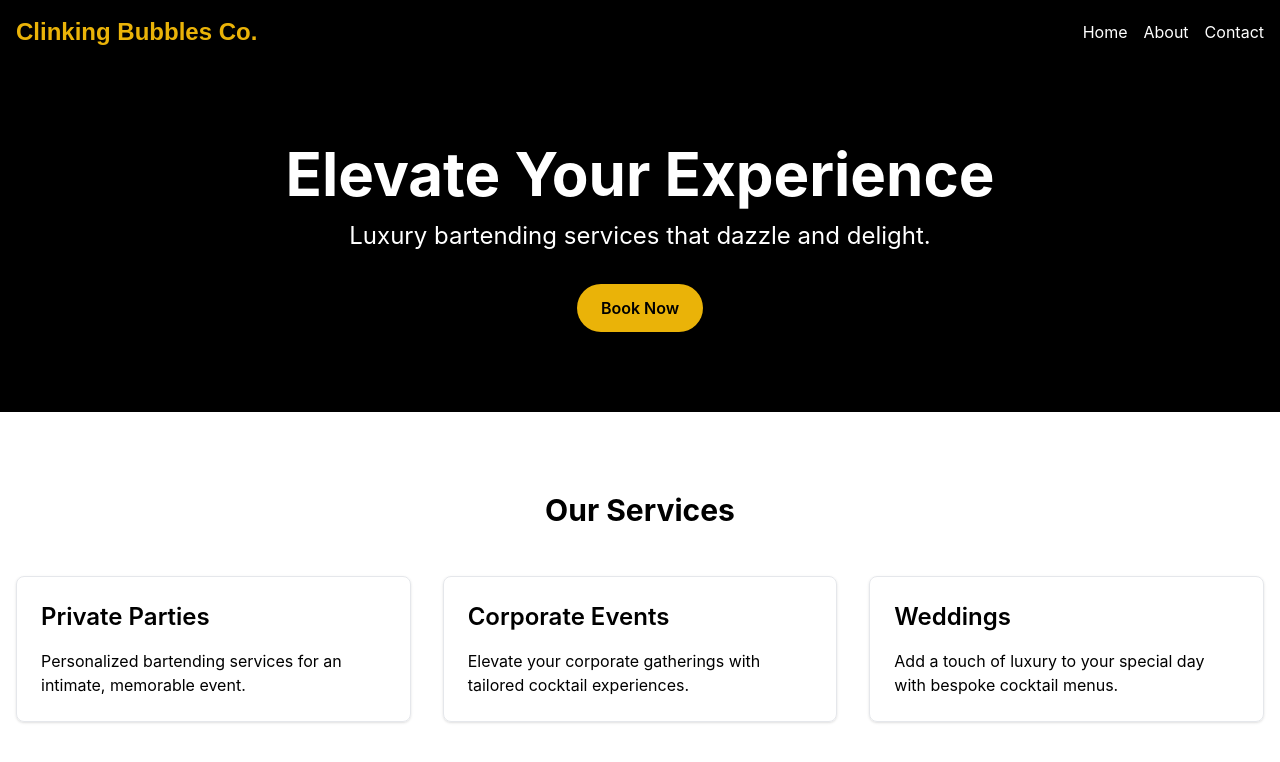
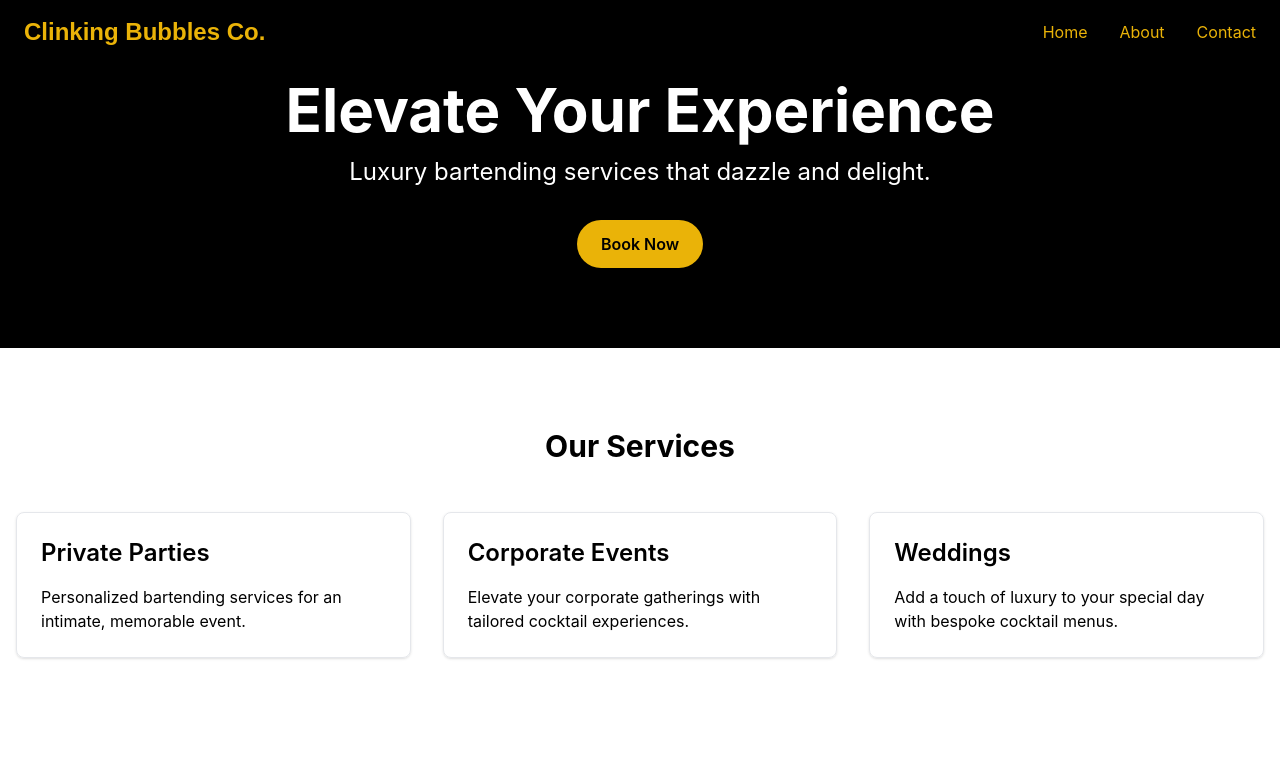
Before and after one commit to fctico11/clinkingbubbles, a React (Create React App) app: page / in a window 1280 px wide. Shown: the top 762 px of the page. Built offline with nearby package versions, Linux system fonts and the light colour scheme; a web font is replaced by a local one.

Commit message:
updates to navbar font and menu

```diff
--- a/package.json
+++ b/package.json
@@ -10,6 +10,7 @@
     "axios": "^1.8.3",
     "react": "^19.0.0",
     "react-dom": "^19.0.0",
+    "react-icons": "^5.5.0",
     "react-router-dom": "^7.3.0",
     "react-scripts": "5.0.1",
     "web-vitals": "^2.1.4",
--- a/src/components/Navbar.js
+++ b/src/components/Navbar.js
@@ -1,19 +1,84 @@
-// src/components/Navbar.js
-import React from "react";
+import React, { useState, useEffect } from "react";
 import { Link } from "react-router-dom";
+import { FiMenu, FiX } from "react-icons/fi"; // Import icons
 import "./Navbar.css";
 
 const Navbar = () => {
+  const [isOpen, setIsOpen] = useState(false);
+  const [isScrolled, setIsScrolled] = useState(false);
+
+  // Toggle mobile menu
+  const toggleMenu = () => {
+    setIsOpen(!isOpen);
+  };
+
+  // Detect scroll and change navbar background
+  useEffect(() => {
+    const handleScroll = () => {
+      setIsScrolled(window.scrollY > 50);
+    };
+
+    window.addEventListener("scroll", handleScroll);
+    return () => window.removeEventListener("scroll", handleScroll);
+  }, []);
+
   return (
-    <nav className="bg-black text-white p-4 flex justify-between items-center">
+    <nav
+      className={`fixed top-0 left-0 w-full flex justify-between items-center px-6 py-4 transition-all duration-300 z-50 ${
+        isScrolled ? "bg-black shadow-lg" : "bg-transparent"
+      }`}
+    >
+      {/* Logo */}
       <div className="text-2xl font-bold text-yellow-500 clinking-font">
         Clinking Bubbles Co.
       </div>
-      <div className="space-x-4">
-        <Link to="/" className="hover:text-yellow-500">Home</Link>
-        <Link to="/about" className="hover:text-yellow-500">About</Link>
-        <Link to="/contact" className="hover:text-yellow-500">Contact</Link>
+
+      {/* Desktop Links */}
+      <div className="hidden md:flex space-x-8">
+        <Link
+          to="/"
+          className="text-yellow-500 relative group transition"
+        >
+          Home
+          <span className="absolute left-0 bottom-0 w-0 h-[2px] bg-yellow-500 transition-all duration-300 group-hover:w-full"></span>
+        </Link>
+        <Link
+          to="/about"
+          className="text-yellow-500 relative group transition"
+        >
+          About
+          <span className="absolute left-0 bottom-0 w-0 h-[2px] bg-yellow-500 transition-all duration-300 group-hover:w-full"></span>
+        </Link>
+        <Link
+          to="/contact"
+          className="text-yellow-500 relative group transition"
+        >
+          Contact
+          <span className="absolute left-0 bottom-0 w-0 h-[2px] bg-yellow-500 transition-all duration-300 group-hover:w-full"></span>
+        </Link>
       </div>
+
+      {/* Mobile Menu Button */}
+      <div className="md:hidden">
+        <button onClick={toggleMenu} className="text-yellow-500 focus:outline-none">
+          {isOpen ? <FiX size={30} /> : <FiMenu size={30} />}
+        </button>
+      </div>
+
+      {/* Mobile Menu Overlay (Small & Non-Fullscreen) */}
+      {isOpen && (
+        <div className="fixed top-14 right-4 w-48 bg-black border border-gray-700 rounded-lg shadow-lg p-4 flex flex-col space-y-3 md:hidden">
+          <Link to="/" className="text-yellow-500 hover:text-white transition" onClick={toggleMenu}>
+            Home
+          </Link>
+          <Link to="/about" className="text-yellow-500 hover:text-white transition" onClick={toggleMenu}>
+            About
+          </Link>
+          <Link to="/contact" className="text-yellow-500 hover:text-white transition" onClick={toggleMenu}>
+            Contact
+          </Link>
+        </div>
+      )}
     </nav>
   );
 };
```
Also changed, not shown: 1 other file (tests, documents, lock files or other folders).
